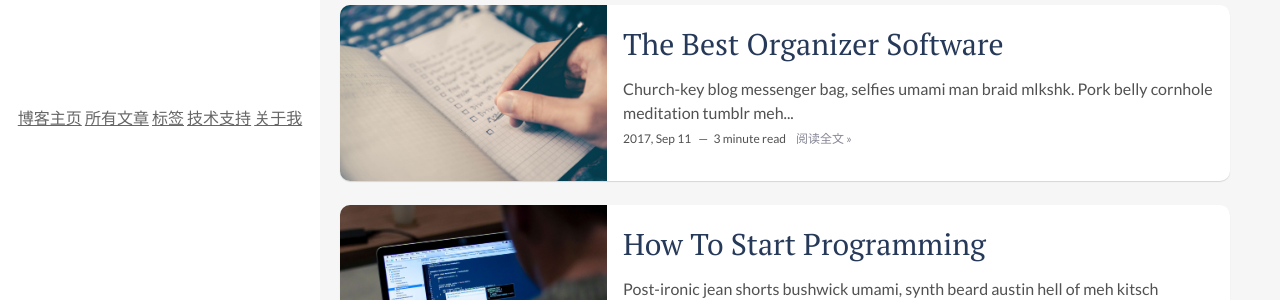
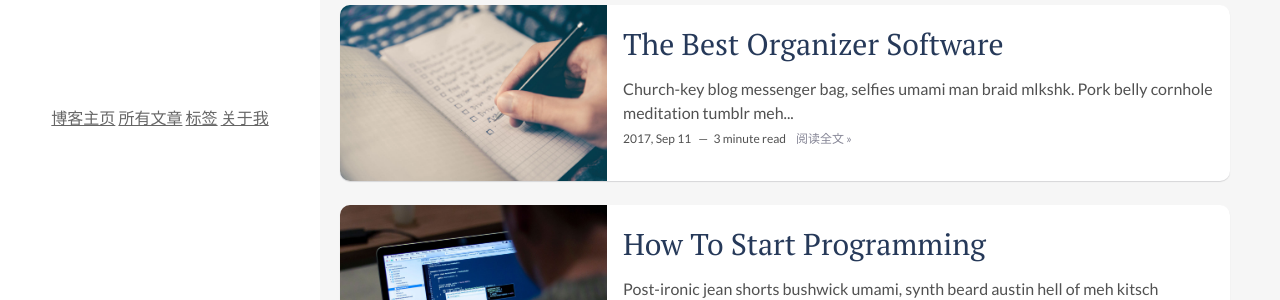
Before and after one commit to 19991010wan/19991010wan-Blog, a Jekyll site: the page built from index.html, in a window 1280 px wide. Shown: the part 415-715 px from the top of the page. Built offline with Jekyll 4.4.1, drawn with Linux system fonts in a browser that asks for light colours; nearby versions of some CDN libraries; the list of posts is cut into pages by our own code; comment, search, counter and statistics services are not loaded.

Commit message:
update config

```diff
--- a/_config.yml
+++ b/_config.yml
@@ -39,7 +39,6 @@ blog_button:
 nav:
   - {title: 所有文章, description: archive, url: '/archive'}
   - {title: 标签, description: tags, url: '/tags'}
-  - {title: 技术支持, description: support, url: '/support'}
   - {title: 关于我, description: about, url: '/about'}
 
 paginate: 4
```
